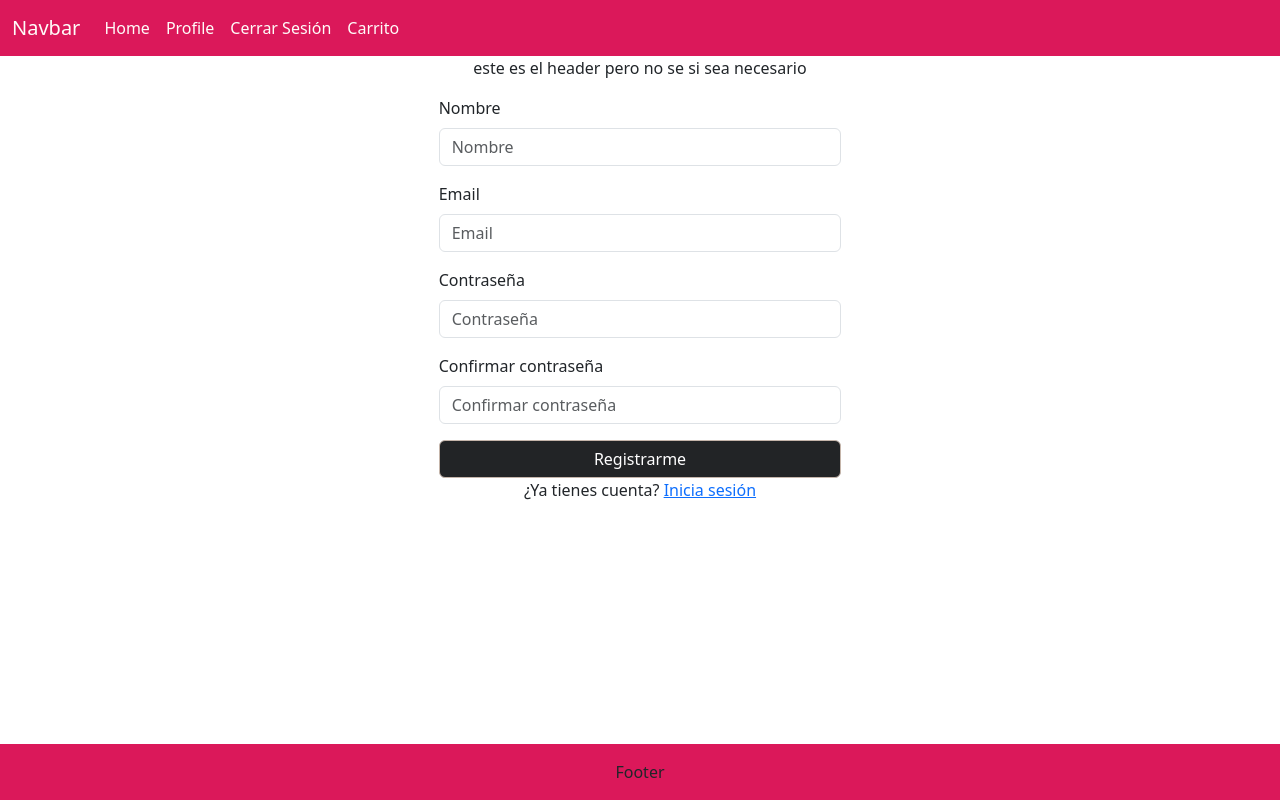
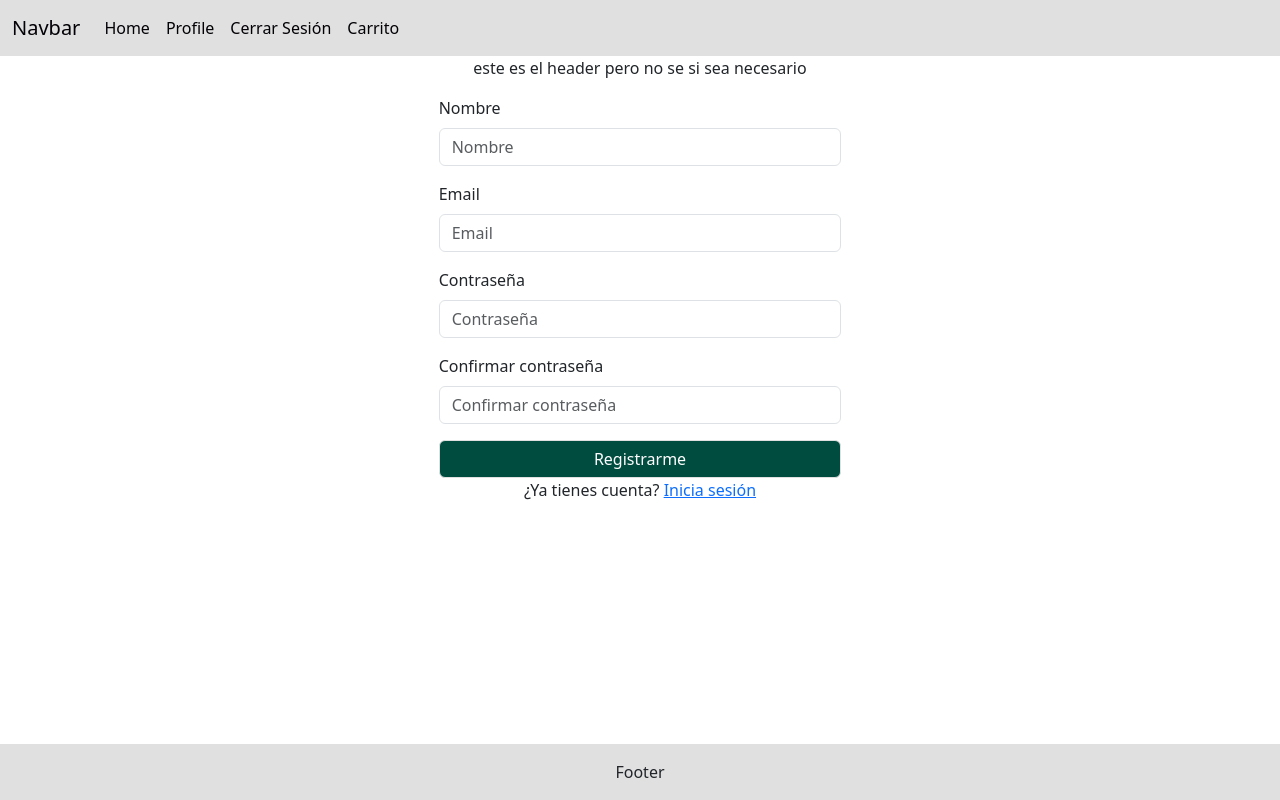
Before and after one commit to KarlaPazSoto/proyectofinal-marketplace, a React (Vite) app in the folder front-react/: page /register in a window 1280 px wide. Built offline with nearby package versions, Linux system fonts and the light colour scheme.

Commit message:
cambio de colores

```diff
--- a/front-react/src/styles/colores.css
+++ b/front-react/src/styles/colores.css
@@ -1,6 +1,6 @@
 .btn{
-    background-color: #222426 !important;
-    border-color: #C5B5AA !important;
+    background-color: #004D40 !important;
+    border-color: #E0E0E0 !important;
 }
 
 /* .btn-2{
@@ -10,13 +10,13 @@
 } */
 
 .btn:hover{
-    background-color: #727273 !important;
-    border-color: #C5B5AA !important;
+    background-color: #FF5722 !important;
+    border-color: #E0E0E0 !important;
 }
 .navbar, .footer{
-    background-color: #DB185A!important;
+    background-color: #E0E0E0!important;
 }
 
 .navbar-brand, .nav-link{
-    color: #fffcf9 !important;
+    color: #030105 !important;
 }
```
